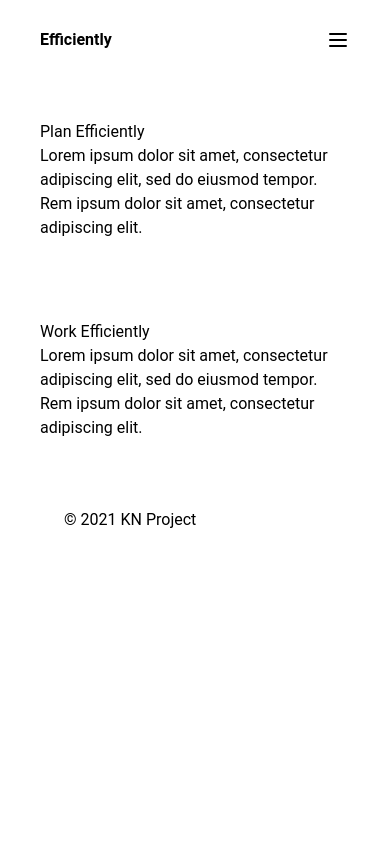
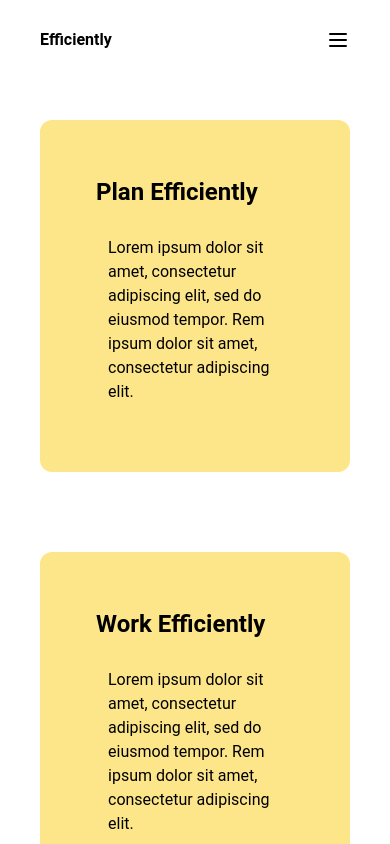
Before and after one commit to pythagoreaneng/efficiently-app-landing, a React (Create React App) app: page / in a window 390 px wide. Shown: the top 844 px of the page. Built offline with nearby package versions, Linux system fonts and the light colour scheme.

Commit message:
Add mobile view

```diff
--- a/src/components/Card.js
+++ b/src/components/Card.js
@@ -1,17 +1,35 @@
 import React from 'react'
 
-function Card({title, imageUrl, body}) {
+function Card(props) {
     return (
-        <div className="p-10">
-            <div className="image-container">
-                <img src={imageUrl} alt="" />
+        <div className="m-10 p-12 rounded-xl bg-yellow-200">
+
+            <div className="p-2 text-2xl font-bold">
+                <h3>{props.title}</h3>
             </div>
-            <div className="card-title">
-                <h3>{title}</h3>
+
+            <div className="sm:grid grid-cols-2">
+
+                {/* left container */}
+                <div className="">
+
+                    <div className="p-5">
+                        <p>{props.body}</p>
+                    </div>
+
+                </div>
+
+                {/* right container */}
+                <div className="">
+
+                    <div className="image-container">
+                        <img src={props.imageUrl} alt="" />
+                    </div>
+
+                </div>
             </div>
-            <div className="card-body">
-                <p>{body}</p>
-            </div>
+
+
         </div>
     )
 }
```
